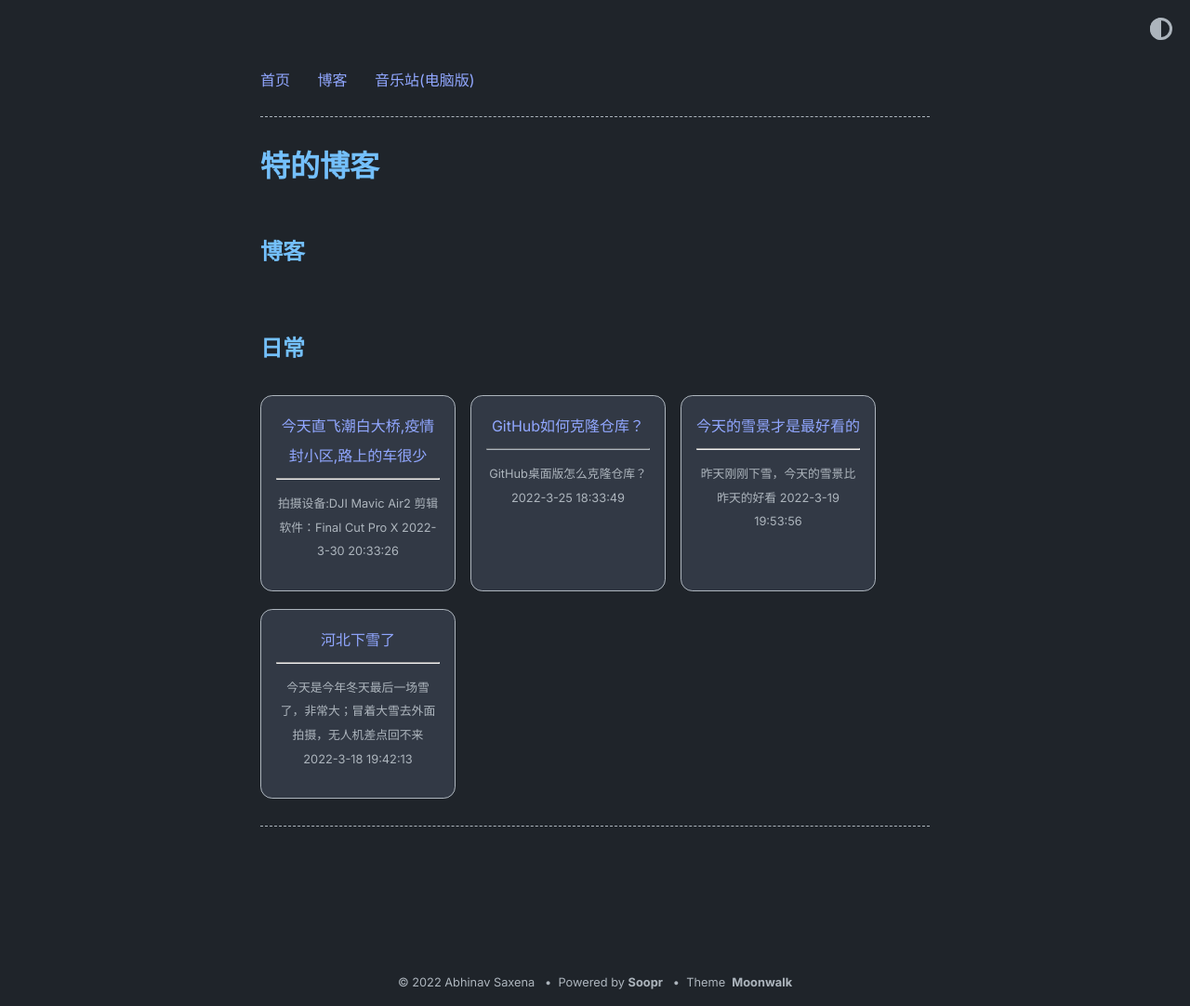
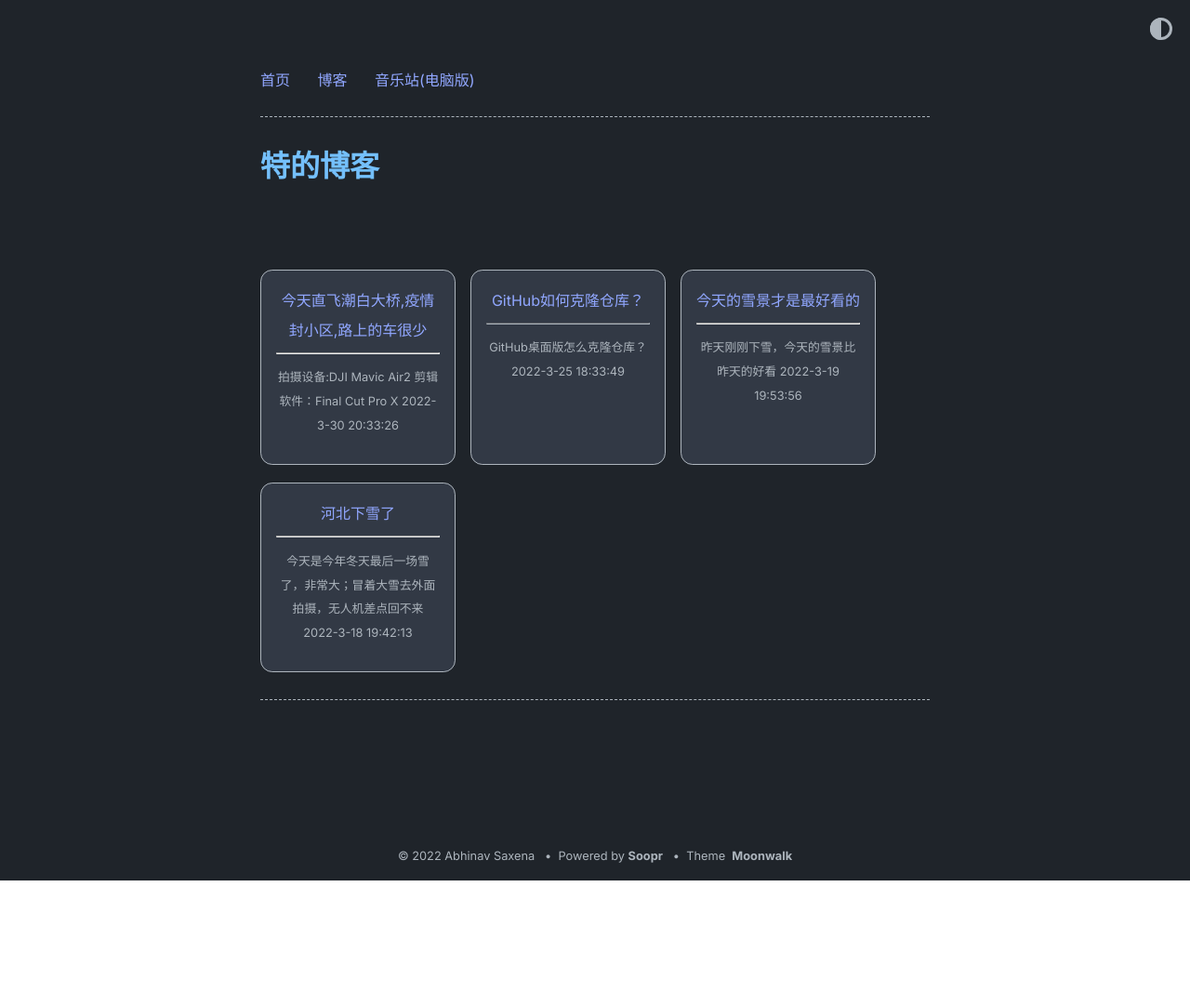
Before and after one commit to lante2009/Blog, a Jekyll site: the page built from index.md, in a window 1280 px wide. Shown: the whole page at 93% size. Built offline with Jekyll 4.4.1, drawn with Linux system fonts in a browser that asks for light colours; after the commit the page ends 947 px from its top, so only the background shows below that.

Commit message:
Update _config.yml

```diff
--- a/_config.yml
+++ b/_config.yml
@@ -30,10 +30,10 @@ theme_config:
   show_misc_list: false # show generic vertical list for misc details, add _data/home.yml
   # options for "home" page
   home:
-    title_projects: 博客
+    title_projects:
     title_misc_list: Details
     title_blog:
-    title_old_projects: 日常
+    title_old_projects:
 
 soopr:
   publish_token: "" # sign up at https://www.soopr.co to get your publish token and personalize share and reaction options
```
